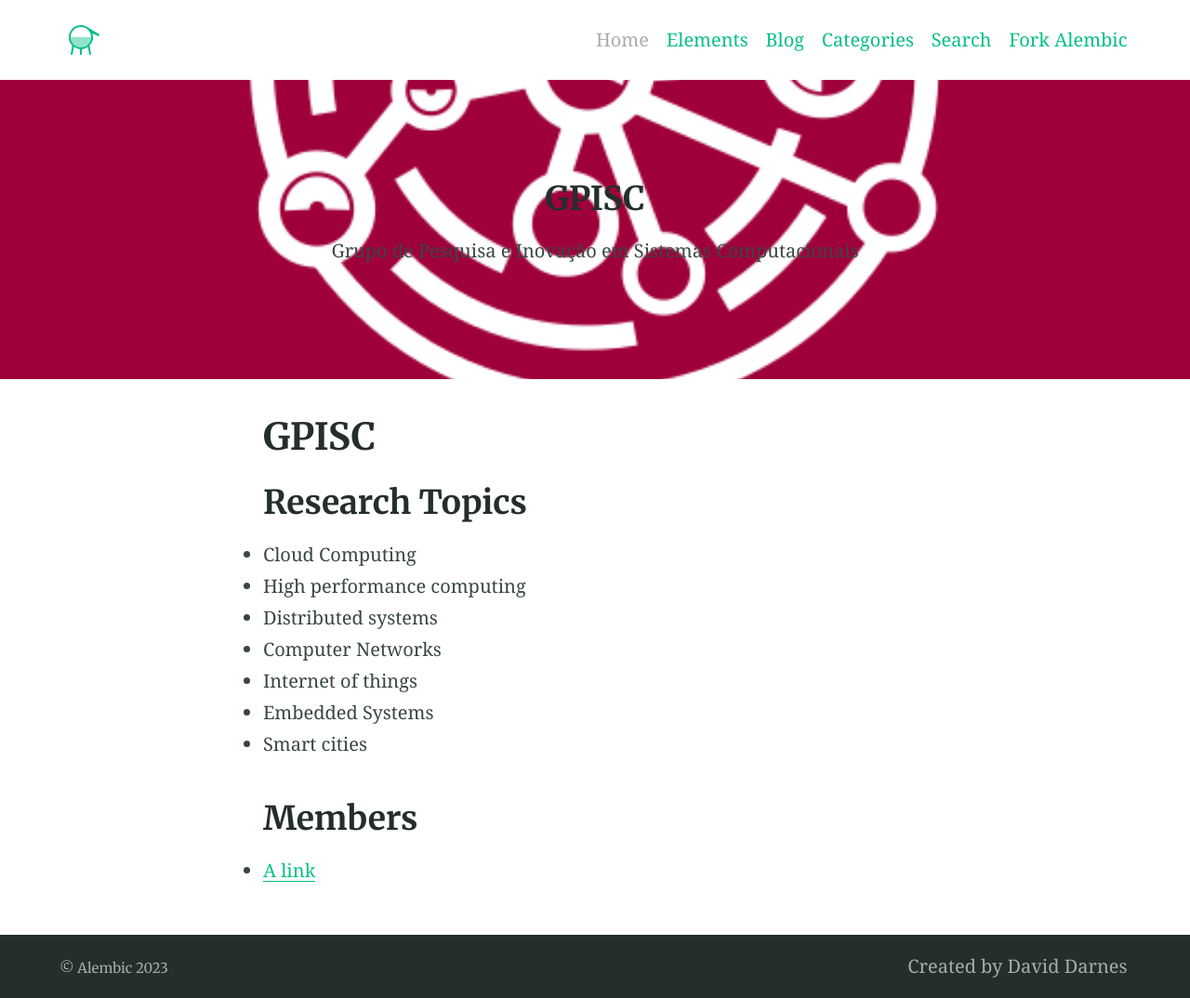
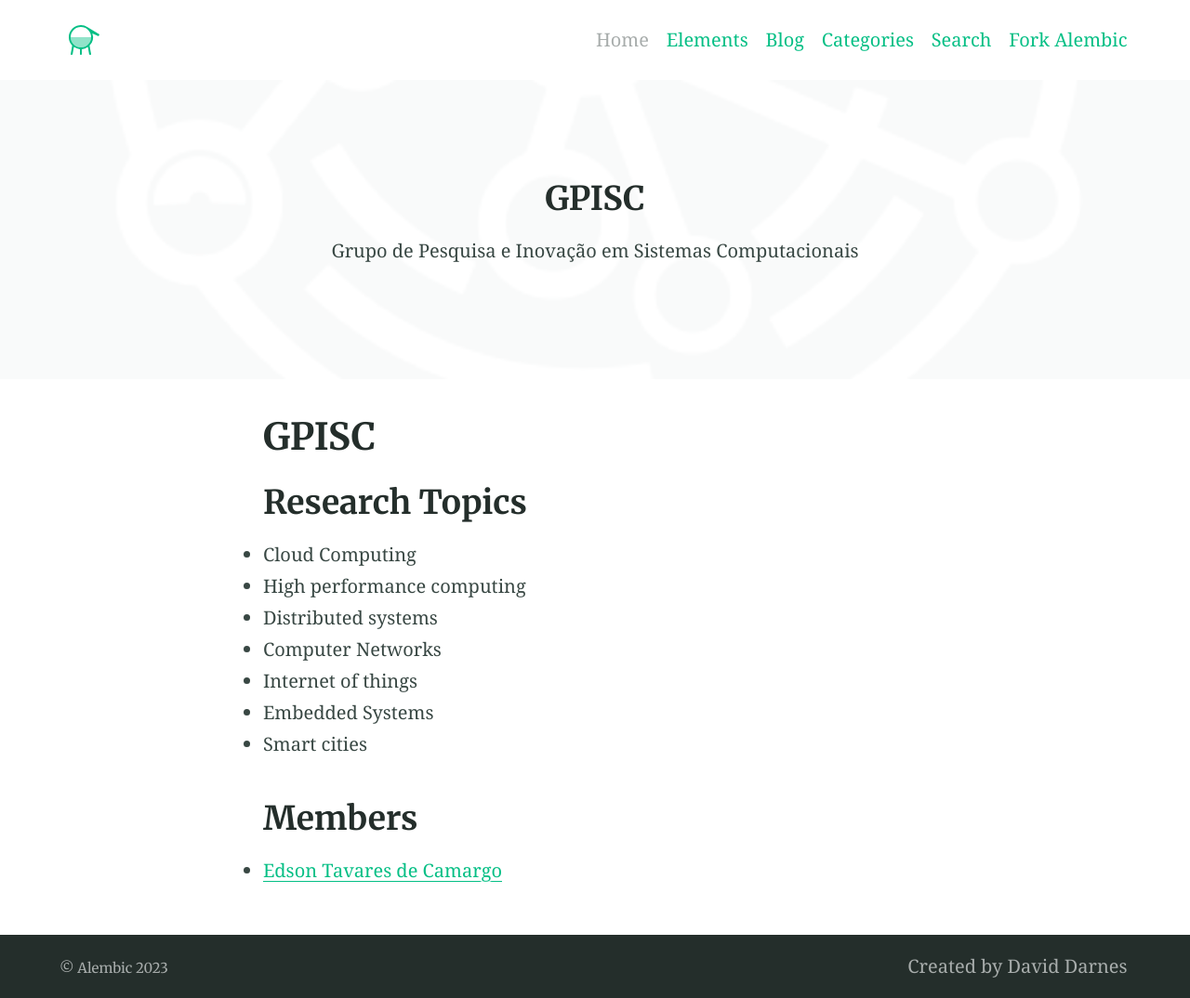
Before and after one commit to gpisc-unioeste/website, a Jekyll site: the page built from index.md, in a window 1280 px wide. Shown: the whole page at 93% size. Built offline with Jekyll 4.4.1, drawn with Linux system fonts in a browser that asks for light colours.

Commit message:
Update index.md

```diff
--- a/index.md
+++ b/index.md
@@ -3,7 +3,7 @@ title: GPISC
 feature_text: |
   ## GPISC
   Grupo de Pesquisa e Inovação em Sistemas Computacionais
-feature_image: "imagens/logo-colorido.png"
+feature_image: "imagens/logo-branco-fundo-transparente.png"
 excerpt: ""
 ---
 
@@ -20,4 +20,4 @@ excerpt: ""
 
 
 ## Members
-* [A link](https://david.darn.es "Edson Tavares de Camargo")
+* [Edson Tavares de Camargo](https://david.darn.es "Edson Tavares de Camargo")
```
